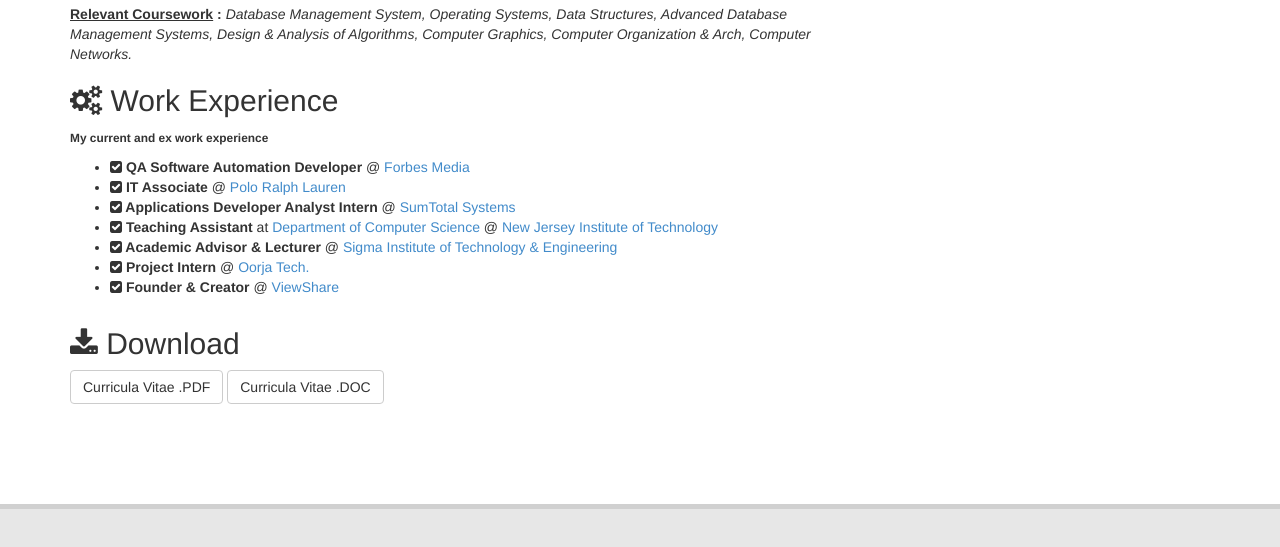
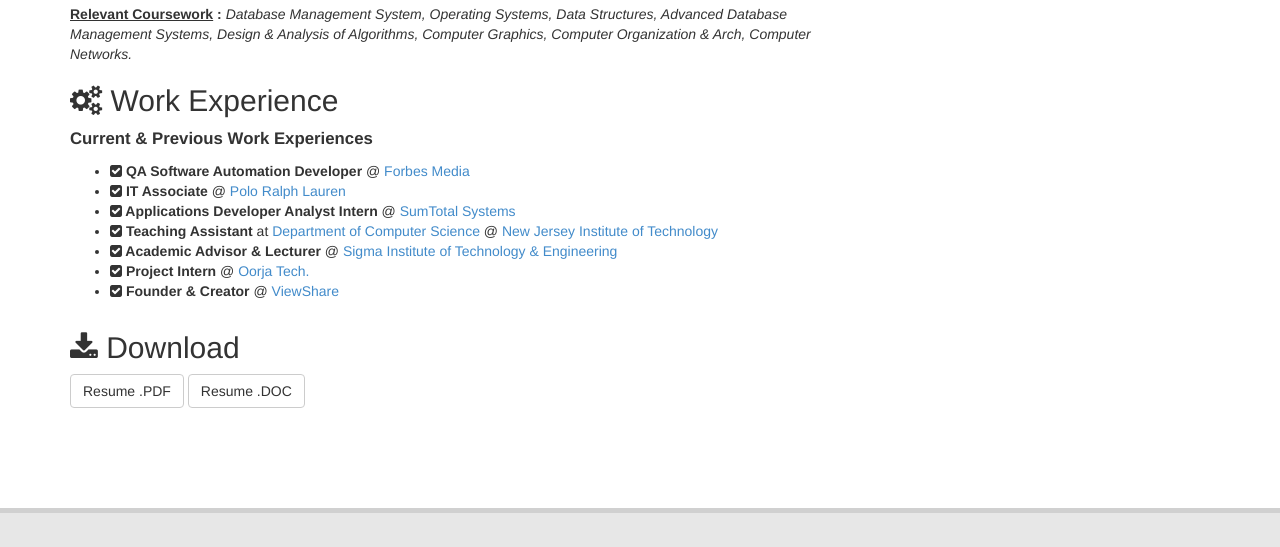
Before and after one commit to KaushalShah1307/My-Portfolio, a plain HTML site: page index.html in a window 1280 px wide. Shown: the part 1580-2127 px from the top of the page. Drawn offline with Linux system fonts and the light colour scheme.

Commit message:
Changed download button name to resume and made the text size for experience subtitle to be big and not small

```diff
--- a/index.html
+++ b/index.html
@@ -140,7 +140,7 @@
                     <p><strong><u>Relevant Coursework</u> :</strong> <i>Database Management System, Operating Systems, Data Structures, Advanced Database Management Systems, Design & Analysis of Algorithms, Computer Graphics, Computer Organization & Arch, Computer Networks.</i></p>
 
                     <h2><i class="fa fa-cogs"></i> Work Experience</h2>
-                    <p><small><strong>My current and ex work experience</strong></small></p>
+                    <p><big><strong>Current & Previous Work Experiences</strong></big></p>
                     <ul>
                         <li><i class="fa fa-check-square"></i><strong> QA Software Automation Developer </strong> &#64; <a href="http://www.forbes.com" target="_blank">Forbes Media</a></li>
                         <li><i class="fa fa-check-square"></i><strong> IT Associate </strong> &#64; <a href="http://www.ralphlauren.com/" target="_blank">Polo Ralph Lauren</a></li>
@@ -152,8 +152,8 @@
                     </ul>
                     <div class="clearfix"></div>
                     <h2><i class="fa fa-download"></i> Download</h2>
-                    <a href="http://markosavic.elektronskoposlovanje.rs/cvpdf.pdf" class="btn btn-default">Curricula Vitae .PDF</a>
-                    <a href="http://markosavic.elektronskoposlovanje.rs/cvdoc.doc" class="btn btn-default">Curricula Vitae .DOC</a>
+                    <a href="http://markosavic.elektronskoposlovanje.rs/cvpdf.pdf" class="btn btn-default">Resume .PDF</a>
+                    <a href="http://markosavic.elektronskoposlovanje.rs/cvdoc.doc" class="btn btn-default">Resume .DOC</a>
                 </div>
 
                 </div>
```
